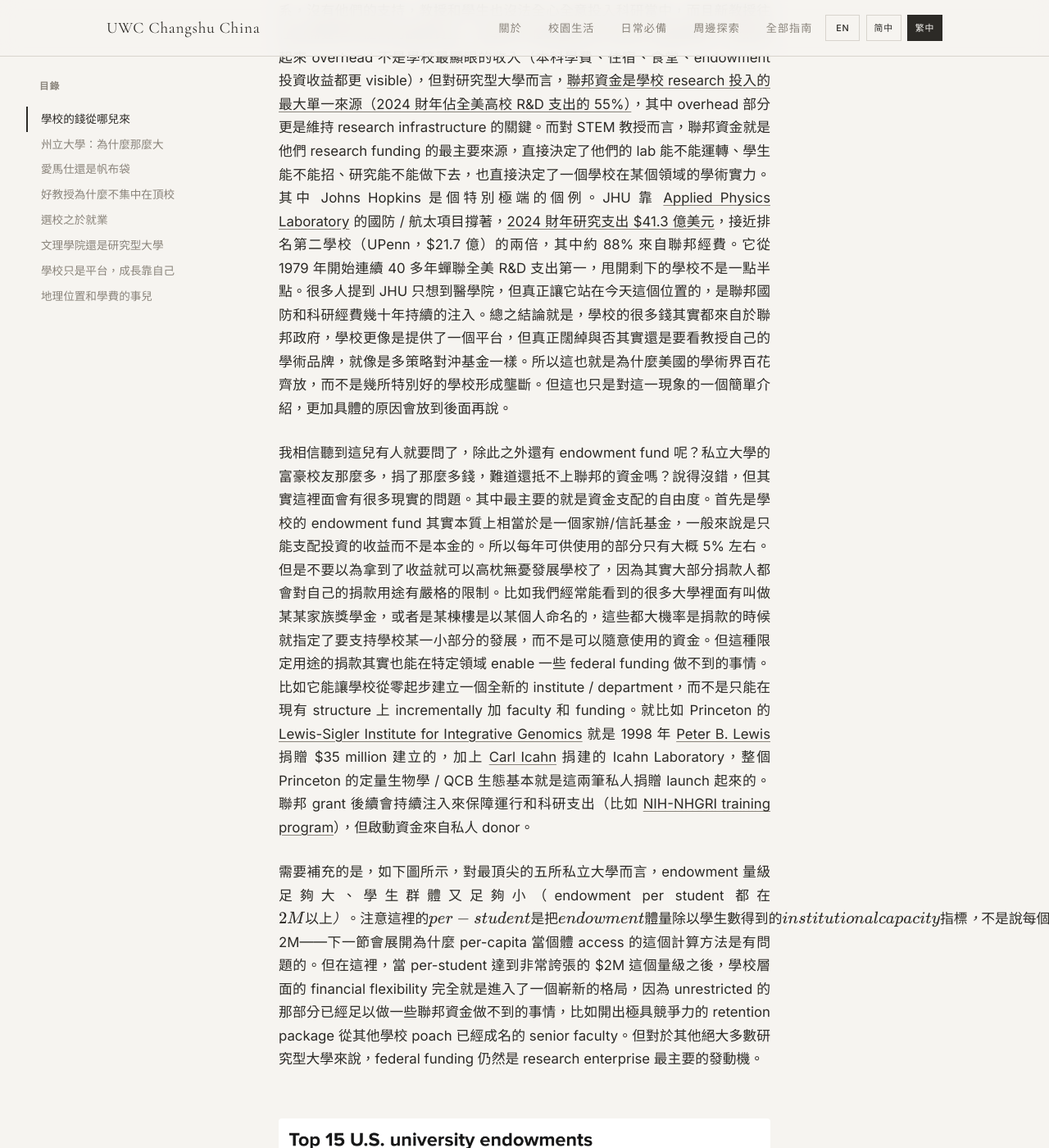
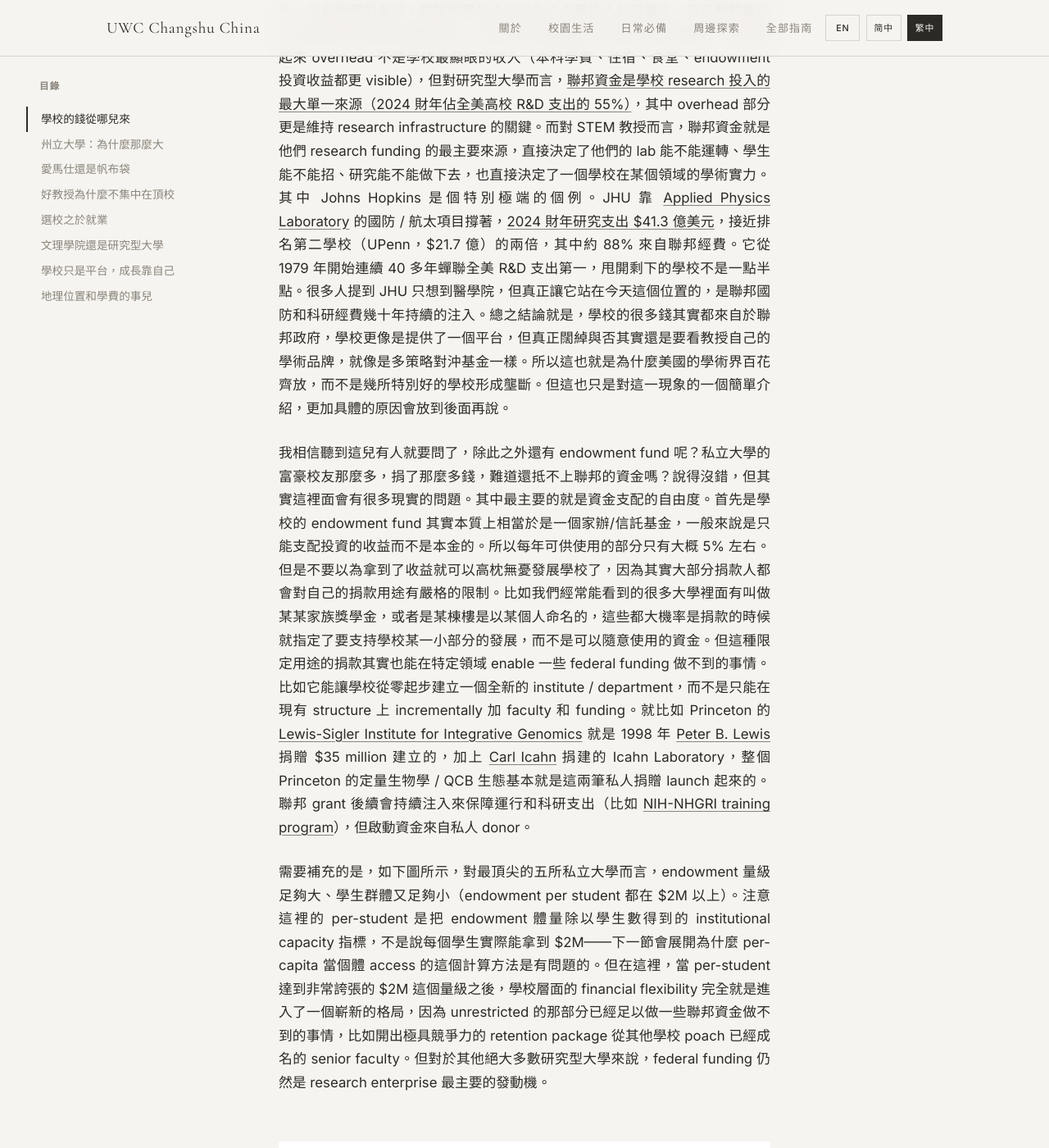
Before and after one commit to United-World-College/UWC-Survival-Guide, a Jekyll site: the page built from website/_guides/chinese/school-selection-TW.md, in a window 1280 px wide and 1400 px high, scrolled down 1884 px. Shown: the whole window at 82% size. Built offline with Jekyll 4.4.1, drawn with Linux system fonts in a browser that asks for light colours; some of the changed text lies outside the part shown.

Commit message:
fix: use double-backslash $ for currency to survive kramdown stripping (CN/TW/EN)

```diff
--- a/website/_guides/chinese/school-selection-TW.md
+++ b/website/_guides/chinese/school-selection-TW.md
@@ -27,11 +27,11 @@
 
 這其實有點像招標，但比招標靈活。在 NSF 和 NIH 的主流 program 裡，聯邦每年按固定週期開放申請，教授自己決定研究方向、把 proposal 交上去，由 panel 評審；[DARPA](https://en.wikipedia.org/wiki/DARPA) 和能源部某些項目則更接近招標式，聯邦會先提出具體的 research priority 再收集 proposal。說了這麼久，這整套流程好像參與方只有教授以及聯邦，到底和學校有什麼關係呢？嗯，沒錯，在教授兢兢業業寫本子的時候，學校確實沒有什麼存在感，但是一旦 proposal 中了，資金快要到帳了之後，學校就要跳出來收「買路財」了，也就是一個叫做 overhead 的東西。舉個例子：某個教授拿到了能源部一筆100萬美金的 grant，能源部就不僅需要支付這100萬給教授，還需要根據 Overhead Rate 給學校額外再付一筆錢。一般來說，聯邦資金的 Overhead Rate 會比較高，頂級研究型大學大多在 55-70% 之間。（其實嚴格來說，overhead 不是學校額外收的稅，而是聯邦本來就認可的 indirect cost。聯邦知道 research 需要 building、IT、合規和行政人員的支持，所以把這筆錢通過 overhead 統一支付給學校。只是對教授個人而言，這筆錢本可以更多地流到自己的 lab 裡，所以感覺上像是被學校收走了。）
 
-那這筆錢到底收得合不合理呢，我在這裡無意討論，因為學校有著龐大的後勤體系，沒有他們的支持，教授和學生也沒法全心全意投入科研當中，而且新教授往往也需要學校提供的啟動資金，但學校的後勤體系很多時候也是臃腫的。雖然看起來 overhead 不是學校最顯眼的收入（本科學費、住宿、食堂、endowment 投資收益都更 visible），但對研究型大學而言，[聯邦資金是學校 research 投入的最大單一來源（2024 財年佔全美高校 R&D 支出的 55%）](https://ncses.nsf.gov/pubs/nsf26305)，其中 overhead 部分更是維持 research infrastructure 的關鍵。而對 STEM 教授而言，聯邦資金就是他們 research funding 的最主要來源，直接決定了他們的 lab 能不能運轉、學生能不能招、研究能不能做下去，也直接決定了一個學校在某個領域的學術實力。其中 Johns Hopkins 是個特別極端的個例。JHU 靠 [Applied Physics Laboratory](https://en.wikipedia.org/wiki/Applied_Physics_Laboratory) 的國防 / 航太項目撐著，[2024 財年研究支出 \$41.3 億美元](https://ncses.nsf.gov/pubs/nsf26305)，接近排名第二學校（UPenn，\$21.7 億）的兩倍，其中約 88% 來自聯邦經費。它從 1979 年開始連續 40 多年蟬聯全美 R&D 支出第一，甩開剩下的學校不是一點半點。很多人提到 JHU 只想到醫學院，但真正讓它站在今天這個位置的，是聯邦國防和科研經費幾十年持續的注入。總之結論就是，學校的很多錢其實都來自於聯邦政府，學校更像是提供了一個平台，但真正闊綽與否其實還是要看教授自己的學術品牌，就像是多策略對沖基金一樣。所以這也就是為什麼美國的學術界百花齊放，而不是幾所特別好的學校形成壟斷。但這也只是對這一現象的一個簡單介紹，更加具體的原因會放到後面再說。
+那這筆錢到底收得合不合理呢，我在這裡無意討論，因為學校有著龐大的後勤體系，沒有他們的支持，教授和學生也沒法全心全意投入科研當中，而且新教授往往也需要學校提供的啟動資金，但學校的後勤體系很多時候也是臃腫的。雖然看起來 overhead 不是學校最顯眼的收入（本科學費、住宿、食堂、endowment 投資收益都更 visible），但對研究型大學而言，[聯邦資金是學校 research 投入的最大單一來源（2024 財年佔全美高校 R&D 支出的 55%）](https://ncses.nsf.gov/pubs/nsf26305)，其中 overhead 部分更是維持 research infrastructure 的關鍵。而對 STEM 教授而言，聯邦資金就是他們 research funding 的最主要來源，直接決定了他們的 lab 能不能運轉、學生能不能招、研究能不能做下去，也直接決定了一個學校在某個領域的學術實力。其中 Johns Hopkins 是個特別極端的個例。JHU 靠 [Applied Physics Laboratory](https://en.wikipedia.org/wiki/Applied_Physics_Laboratory) 的國防 / 航太項目撐著，[2024 財年研究支出 \\$41.3 億美元](https://ncses.nsf.gov/pubs/nsf26305)，接近排名第二學校（UPenn，\\$21.7 億）的兩倍，其中約 88% 來自聯邦經費。它從 1979 年開始連續 40 多年蟬聯全美 R&D 支出第一，甩開剩下的學校不是一點半點。很多人提到 JHU 只想到醫學院，但真正讓它站在今天這個位置的，是聯邦國防和科研經費幾十年持續的注入。總之結論就是，學校的很多錢其實都來自於聯邦政府，學校更像是提供了一個平台，但真正闊綽與否其實還是要看教授自己的學術品牌，就像是多策略對沖基金一樣。所以這也就是為什麼美國的學術界百花齊放，而不是幾所特別好的學校形成壟斷。但這也只是對這一現象的一個簡單介紹，更加具體的原因會放到後面再說。
 
-我相信聽到這兒有人就要問了，除此之外還有 endowment fund 呢？私立大學的富豪校友那麼多，捐了那麼多錢，難道還抵不上聯邦的資金嗎？說得沒錯，但其實這裡面會有很多現實的問題。其中最主要的就是資金支配的自由度。首先是學校的 endowment fund 其實本質上相當於是一個家辦/信託基金，一般來說是只能支配投資的收益而不是本金的。所以每年可供使用的部分只有大概 5% 左右。但是不要以為拿到了收益就可以高枕無憂發展學校了，因為其實大部分捐款人都會對自己的捐款用途有嚴格的限制。比如我們經常能看到的很多大學裡面有叫做某某家族獎學金，或者是某棟樓是以某個人命名的，這些都大機率是捐款的時候就指定了要支持學校某一小部分的發展，而不是可以隨意使用的資金。但這種限定用途的捐款其實也能在特定領域 enable 一些 federal funding 做不到的事情。比如它能讓學校從零起步建立一個全新的 institute / department，而不是只能在現有 structure 上 incrementally 加 faculty 和 funding。就比如 Princeton 的 [Lewis-Sigler Institute for Integrative Genomics](https://lsi.princeton.edu/about/founding-donors) 就是 1998 年 [Peter B. Lewis](https://en.wikipedia.org/wiki/Peter_B._Lewis) 捐贈 \$35 million 建立的，加上 [Carl Icahn](https://en.wikipedia.org/wiki/Carl_Icahn) 捐建的 Icahn Laboratory，整個 Princeton 的定量生物學 / QCB 生態基本就是這兩筆私人捐贈 launch 起來的。聯邦 grant 後續會持續注入來保障運行和科研支出（比如 [NIH-NHGRI training program](https://lsi.princeton.edu/education/nih-nhgri-training-program)），但啟動資金來自私人 donor。
+我相信聽到這兒有人就要問了，除此之外還有 endowment fund 呢？私立大學的富豪校友那麼多，捐了那麼多錢，難道還抵不上聯邦的資金嗎？說得沒錯，但其實這裡面會有很多現實的問題。其中最主要的就是資金支配的自由度。首先是學校的 endowment fund 其實本質上相當於是一個家辦/信託基金，一般來說是只能支配投資的收益而不是本金的。所以每年可供使用的部分只有大概 5% 左右。但是不要以為拿到了收益就可以高枕無憂發展學校了，因為其實大部分捐款人都會對自己的捐款用途有嚴格的限制。比如我們經常能看到的很多大學裡面有叫做某某家族獎學金，或者是某棟樓是以某個人命名的，這些都大機率是捐款的時候就指定了要支持學校某一小部分的發展，而不是可以隨意使用的資金。但這種限定用途的捐款其實也能在特定領域 enable 一些 federal funding 做不到的事情。比如它能讓學校從零起步建立一個全新的 institute / department，而不是只能在現有 structure 上 incrementally 加 faculty 和 funding。就比如 Princeton 的 [Lewis-Sigler Institute for Integrative Genomics](https://lsi.princeton.edu/about/founding-donors) 就是 1998 年 [Peter B. Lewis](https://en.wikipedia.org/wiki/Peter_B._Lewis) 捐贈 \\$35 million 建立的，加上 [Carl Icahn](https://en.wikipedia.org/wiki/Carl_Icahn) 捐建的 Icahn Laboratory，整個 Princeton 的定量生物學 / QCB 生態基本就是這兩筆私人捐贈 launch 起來的。聯邦 grant 後續會持續注入來保障運行和科研支出（比如 [NIH-NHGRI training program](https://lsi.princeton.edu/education/nih-nhgri-training-program)），但啟動資金來自私人 donor。
 
-需要補充的是，如下圖所示，對最頂尖的五所私立大學而言，endowment 量級足夠大、學生群體又足夠小（endowment per student 都在 \$2M 以上）。注意這裡的 per-student 是把 endowment 體量除以學生數得到的 institutional capacity 指標，不是說每個學生實際能拿到 \$2M——下一節會展開為什麼 per-capita 當個體 access 的這個計算方法是有問題的。但在這裡，當 per-student 達到非常誇張的 \$2M 這個量級之後，學校層面的 financial flexibility 完全就是進入了一個嶄新的格局，因為 unrestricted 的那部分已經足以做一些聯邦資金做不到的事情，比如開出極具競爭力的 retention package 從其他學校 poach 已經成名的 senior faculty。但對於其他絕大多數研究型大學來說，federal funding 仍然是 research enterprise 最主要的發動機。
+需要補充的是，如下圖所示，對最頂尖的五所私立大學而言，endowment 量級足夠大、學生群體又足夠小（endowment per student 都在 \\$2M 以上）。注意這裡的 per-student 是把 endowment 體量除以學生數得到的 institutional capacity 指標，不是說每個學生實際能拿到 \\$2M——下一節會展開為什麼 per-capita 當個體 access 的這個計算方法是有問題的。但在這裡，當 per-student 達到非常誇張的 \\$2M 這個量級之後，學校層面的 financial flexibility 完全就是進入了一個嶄新的格局，因為 unrestricted 的那部分已經足以做一些聯邦資金做不到的事情，比如開出極具競爭力的 retention package 從其他學校 poach 已經成名的 senior faculty。但對於其他絕大多數研究型大學來說，federal funding 仍然是 research enterprise 最主要的發動機。
 
 ![Top 15 U.S. University Endowments]({{ '/assets/images/endowment-chart.png' | relative_url }})
 
@@ -89,7 +89,7 @@
 
 但對於將來想要學習 STEM 專業的同學們來說一定要謹慎考慮文理學院，尤其是前文所說的 lab-based 方向（對於純數、理論 CS、理論物理這些不依賴 lab 而是依賴 mentorship 的方向反而是文理學院的優勢）。這裡有一個常見的 myth："頂級文理學院的 placement 不輸最好的研究型大學"。這個說法在 humanities 和 social sciences 裡大致成立，但對 STEM 方向則要打一個問號。原因有兩個：第一，LAC 的 STEM faculty 中確實有持續 active 做研究的教授，但比例和產出 throughput 都遠低於 R1 同僚。這是因為 LAC 的 hire model 優先 teaching load，教授的教學壓力都巨大，基本上是 R1 的兩到三倍，而且沒有博士生 / postdoc 幫忙幹活。更別提經費和設備方面也無法跟 R1 比。LAC 拿不到大型的 federal grant（比如 [NSF ERC](https://en.wikipedia.org/wiki/Engineering_Research_Centers)、[NIH P01](https://en.wikipedia.org/wiki/NIH_grant#Program_project/center_grants)、[DoD MURI](https://en.wikipedia.org/wiki/MURI_(grant)) 這種幾百萬到上億的 multi-PI 項目），也撐不起 frontier-level infrastructure，比如[超算 cluster](https://en.wikipedia.org/wiki/Supercomputer) 和 [cleanroom](https://en.wikipedia.org/wiki/Cleanroom)。這些設施單價幾百萬到幾億，對很多前沿方向都是必需品，但 LAC 的體量很難撐起 [ROI](https://en.wikipedia.org/wiki/Return_on_investment)。
 
-不過 LAC 的 endowment per capita 其實非常高。像是 Williams、Amherst、Swarthmore、Pomona 的 endowment per student 都在 \$1.5M 以上，遠超大多數 R1。但這筆錢主要用在 financial aid、small class size 和 teaching-heavy 的 faculty 薪水上，而不是投入科研。第二，STEM industry pipeline 弱。LAC 一屆一共 500 人，學 STEM 方向的可能就 150-200 人，10 年累積的校友規模甚至遠不如 R1 的一個系。這也就直接導致了在 tech/engineering industry 裡的 LAC 校友絕對數量少，在很多公司裡的 presence 不如 R1。當然，只要自己足夠強，比如能自行找到校外的 research 資源，或是在 ICPC 這樣級別的比賽中取得好成績，那上面提到的一切都不是問題。
+不過 LAC 的 endowment per capita 其實非常高。像是 Williams、Amherst、Swarthmore、Pomona 的 endowment per student 都在 \\$1.5M 以上，遠超大多數 R1。但這筆錢主要用在 financial aid、small class size 和 teaching-heavy 的 faculty 薪水上，而不是投入科研。第二，STEM industry pipeline 弱。LAC 一屆一共 500 人，學 STEM 方向的可能就 150-200 人，10 年累積的校友規模甚至遠不如 R1 的一個系。這也就直接導致了在 tech/engineering industry 裡的 LAC 校友絕對數量少，在很多公司裡的 presence 不如 R1。當然，只要自己足夠強，比如能自行找到校外的 research 資源，或是在 ICPC 這樣級別的比賽中取得好成績，那上面提到的一切都不是問題。
 
 此外，需要特別說明的一點是，這兩個問題對 Harvey Mudd 應該要好不少。雖然 Mudd 的 endowment 和前面提到的幾所比不算大，但卻把很大一部分投入到了 STEM education 和相關 infrastructure 上，所以相當於是把有限的資源真正投到了 STEM 上。而 Barnard 和 Wellesley 的同學也可以去附近的頂級院校找教授做研究來彌補沒有 frontier researcher 的不足。不過一旦到了那邊，她們很可能就變成了 Columbia / MIT pool 裡的「普通優秀」的學生，面對的是之前提到的那種與 outlier 的競爭。所以 cross-registration 是一個 formal option，比完全沒有 access 強，但在 cross-register 的那個 pool 裡，競爭仍然激烈。
 
```
Also changed, not shown: website/_guides/chinese/computer-science-CN.md (+1 -1 lines), website/_guides/chinese/computer-science-TW.md (+1 -1 lines), website/_guides/chinese/school-selection-CN.md (+4 -4 lines), website/_guides/default/computer-science.md (+1 -1 lines), website/_guides/default/school-selection.md (+6 -6 lines).
